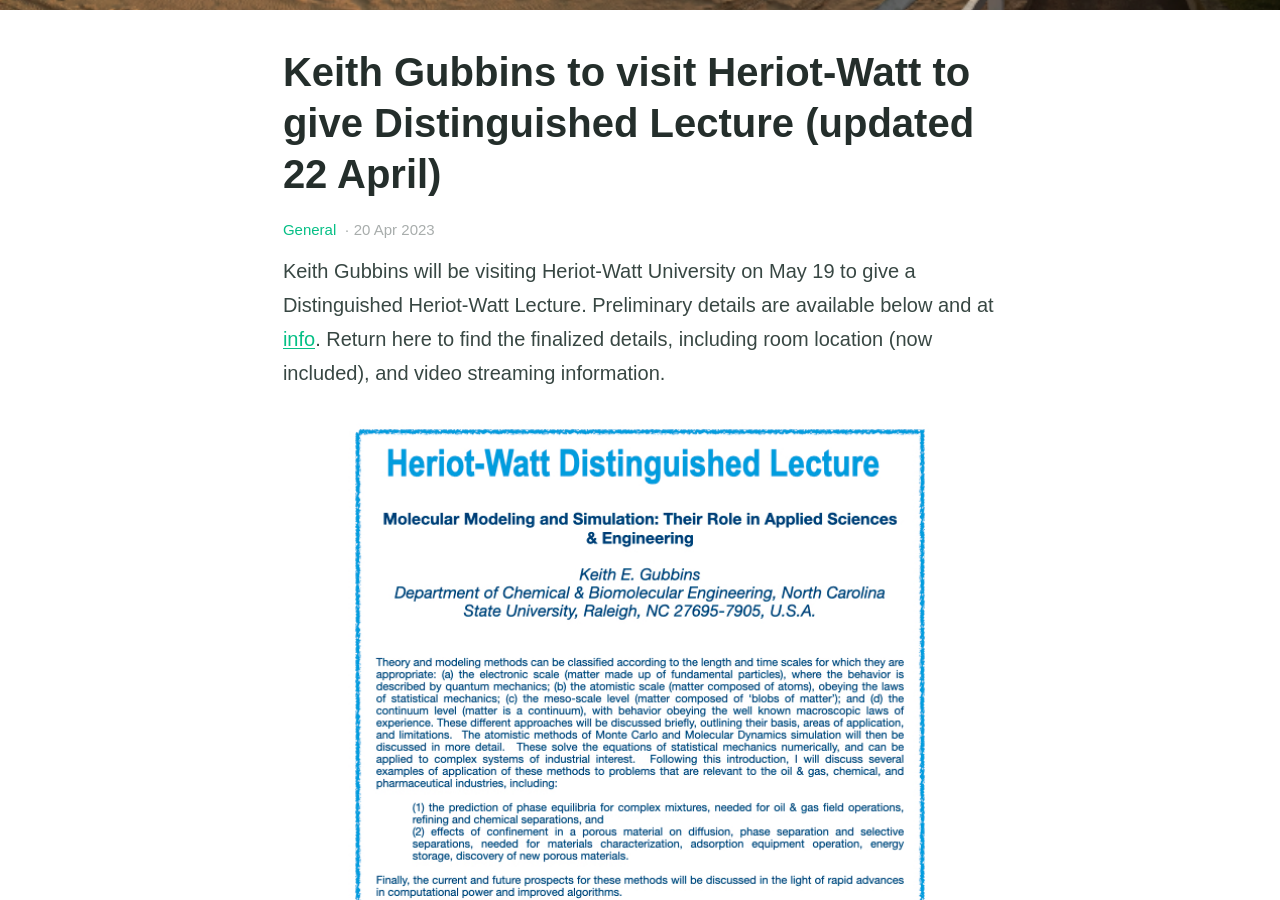
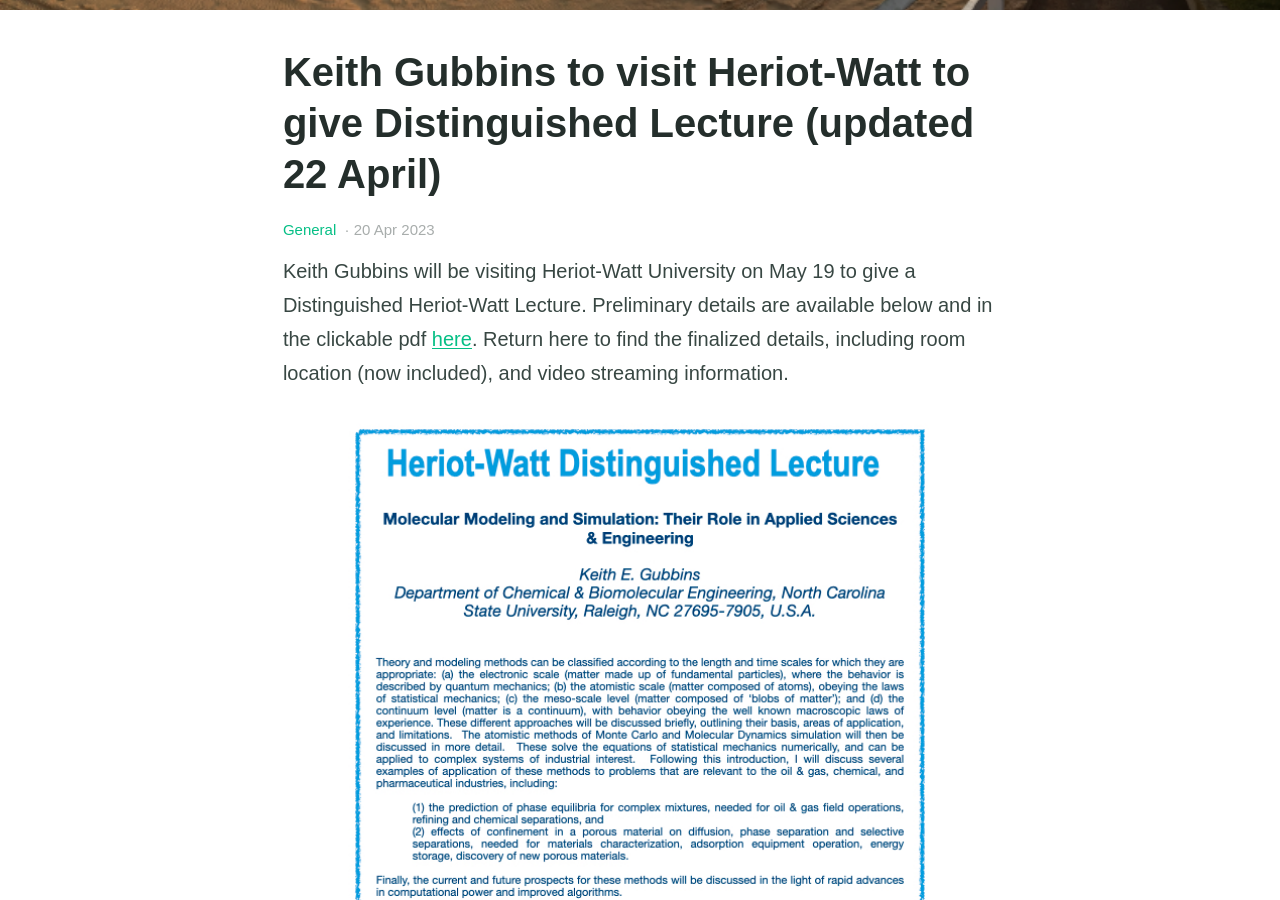
Before and after one commit to ptc2ug/ptc2ug.github.io, a Jekyll site: the page built from _posts/2023-04-20-KEG1.md, in a window 1280 px wide and 900 px high, scrolled down 414 px. Built offline with Jekyll 4.4.1, drawn with Linux system fonts in a browser that asks for light colours.

Commit message:
Update 2023-04-20-KEG1.md

```diff
--- a/_posts/2023-04-20-KEG1.md
+++ b/_posts/2023-04-20-KEG1.md
@@ -5,5 +5,5 @@ categories:
 feature_image: "/assets/nobbys_beach.png"
 ---
 
-Keith Gubbins will be visiting Heriot-Watt University on May 19 to give a Distinguished Heriot-Watt Lecture. Preliminary details are available below and at [info](https://petercummings.org/assets/blog/gubbins-announce-v2.pdf). Return here to find the finalized details, including room location (now included), and video streaming information.
+Keith Gubbins will be visiting Heriot-Watt University on May 19 to give a Distinguished Heriot-Watt Lecture. Preliminary details are available below and in the clickable pdf [here](https://petercummings.org/assets/blog/gubbins-announce-v2.pdf). Return here to find the finalized details, including room location (now included), and video streaming information.
 {% include figure.html image="/assets/blog/gubbins-announce.001.jpg" position="center" caption="Keith Gubbins Distinguished Lecture" width="600" %}
```
